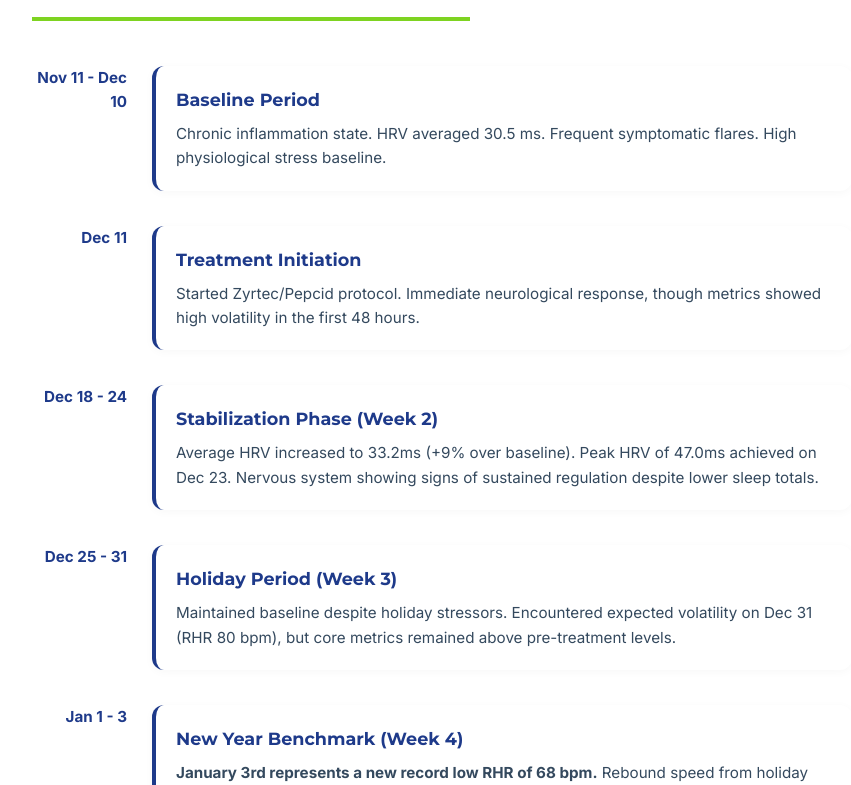
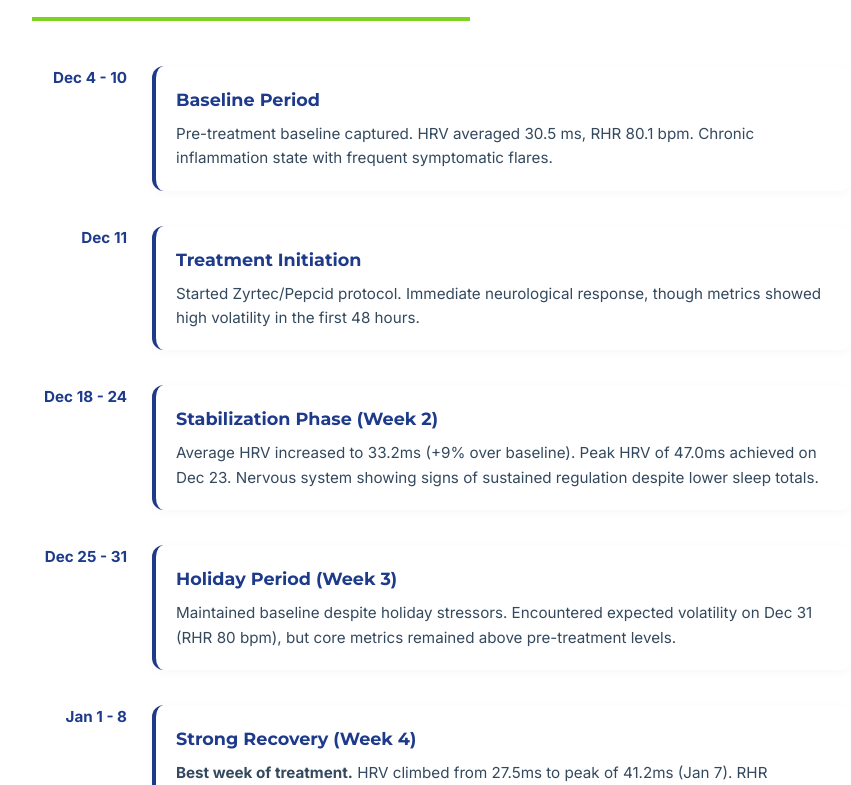
Before and after one commit to Bloorize/Health-Report-Status, a Next.js app: page /Health-Report-Status/ in a window 1280 px wide. Shown: the part 2195-2980 px from the top of the page, without its empty margins (198-1049 px from the left). Built offline with nearby package versions, Linux system fonts and the light colour scheme.

Commit message:
Update Treatment Progress Timeline to show full Week 4 (Jan 1-8)

```diff
--- a/pages/index.tsx
+++ b/pages/index.tsx
@@ -355,10 +355,10 @@ const HealthReport = () => {
         <h2 className={styles.sectionTitle}>Treatment Progress Timeline</h2>
         <div className={styles.timeline}>
           <div className={styles.timelineItem}>
-            <div className={styles.timelineDate}>Nov 11 - Dec 10</div>
+            <div className={styles.timelineDate}>Dec 4 - 10</div>
             <div className={styles.timelineContent}>
               <h4>Baseline Period</h4>
-              <p>Chronic inflammation state. HRV averaged 30.5 ms. Frequent symptomatic flares. High physiological stress baseline.</p>
+              <p>Pre-treatment baseline captured. HRV averaged 30.5 ms, RHR 80.1 bpm. Chronic inflammation state with frequent symptomatic flares.</p>
             </div>
           </div>
           <div className={styles.timelineItem}>
@@ -383,10 +383,10 @@ const HealthReport = () => {
             </div>
           </div>
           <div className={styles.timelineItem}>
-            <div className={styles.timelineDate}>Jan 1 - 3</div>
+            <div className={styles.timelineDate}>Jan 1 - 8</div>
             <div className={styles.timelineContent}>
-              <h4>New Year Benchmark (Week 4)</h4>
-              <p><strong>January 3rd represents a new record low RHR of 68 bpm.</strong> Rebound speed from holiday disruptions has improved significantly, indicating better inflammatory control.</p>
+              <h4>Strong Recovery (Week 4)</h4>
+              <p><strong>Best week of treatment.</strong> HRV climbed from 27.5ms to peak of 41.2ms (Jan 7). RHR dropped to new record low of 65 bpm. Body Feedback Score hit 75.2—highest recorded. Clear upward trajectory throughout the week.</p>
             </div>
           </div>
         </div>
```
